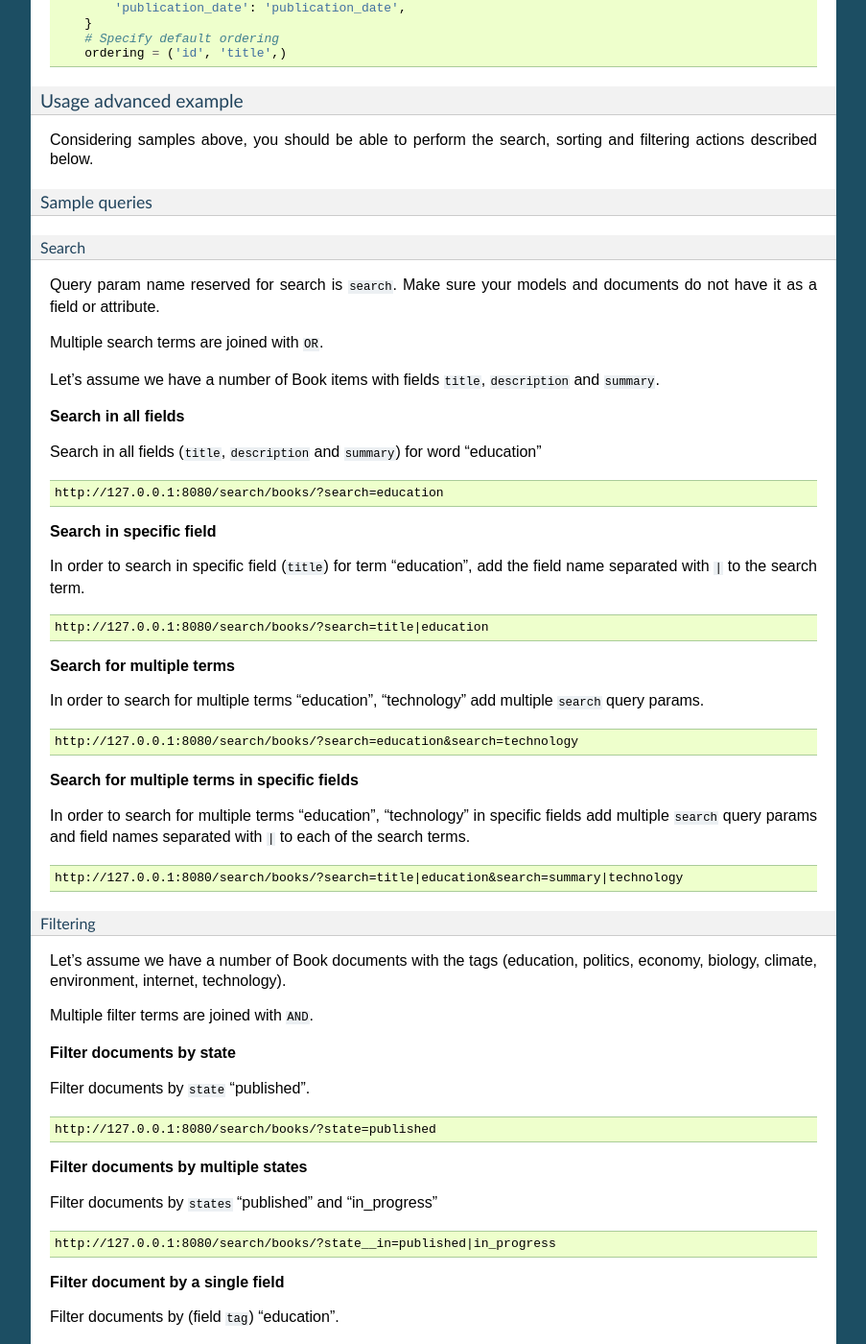
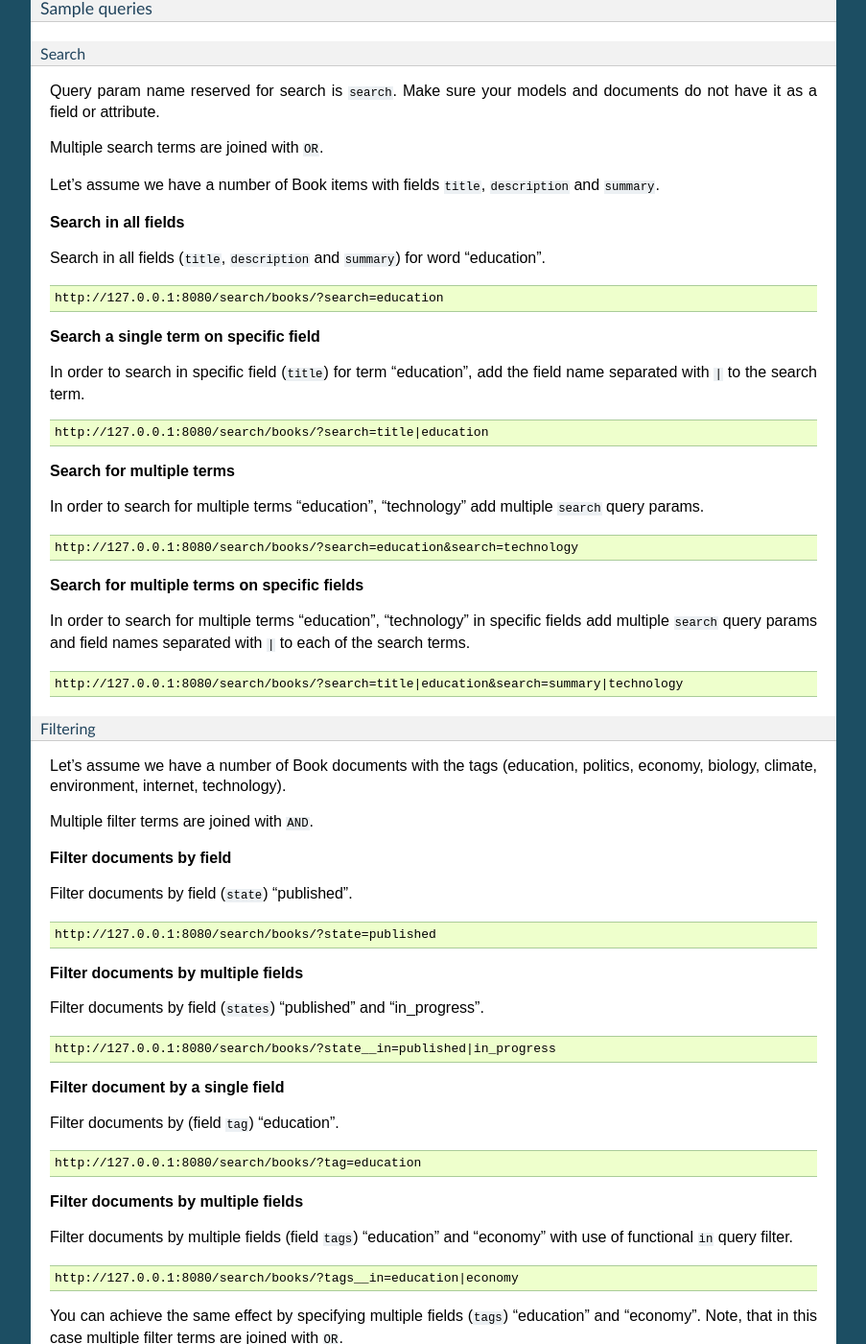
Before and after one commit to barseghyanartur/django-elasticsearch-dsl-drf, a Sphinx documentation site: the page built from docs/index.rst, in a window 1280 px wide and 1400 px high, scrolled down 12633 px. Shown: the whole window at 96% size, without its empty margins (198-1101 px from the left). Built offline with Sphinx 7.4.7, drawn with Linux system fonts in a browser that asks for light colours; pages that are not in the unit, such as notebooks, are missing from menus; the version number could not be read and is left out; some of the changed text lies outside the part shown.

Commit message:
tiny corrections in docs

```diff
--- a/CHANGELOG.rst
+++ b/CHANGELOG.rst
@@ -14,6 +14,12 @@
   release notes carefully before upgrading (for example, when upgrading from
   0.3.4 to 0.4).
 - All backwards incompatible changes are mentioned in this document.
+
+0.1.4
+-----
+2017-06-22
+
+- Minor documentation fixes.
 
 0.1.3
 -----
--- a/INSTALL_ELASTICSEARCH.rst
+++ b/INSTALL_ELASTICSEARCH.rst
@@ -1,6 +1,6 @@
-Install ElasticSearch
+Install Elasticsearch
 =====================
-Install ElasticSearch 2.x
+Install Elasticsearch 2.x
 -------------------------
 (1) First, update your package index.
 
--- a/LICENSE_GPL2.0.txt
+++ b/LICENSE_GPL2.0.txt
@@ -290,8 +290,8 @@
 convey the exclusion of warranty; and each file should have at least
 the "copyright" line and a pointer to where the full notice is found.
 
-    django-elasticsearch-dsl-drf - Filters and handy add-ons to bootstrap
-                                   integration of ElasticSearch with Django.
+    django-elasticsearch-dsl-drf - Integrate Elasticsearch DSL with Django REST
+                                   framework.
     Copyright (C) 2017 Artur Barseghyan
 
     This program is free software; you can redistribute it and/or modify
--- a/LICENSE_LGPL_2.1.txt
+++ b/LICENSE_LGPL_2.1.txt
@@ -470,8 +470,8 @@
 convey the exclusion of warranty; and each file should have at least the
 "copyright" line and a pointer to where the full notice is found.
 
-    django-elasticsearch-dsl-drf - Filters and handy add-ons to bootstrap
-                                   integration of ElasticSearch with Django.
+    django-elasticsearch-dsl-drf - Integrate Elasticsearch DSL with Django REST
+                                   framework.
     Copyright (C) 2017 Artur Barseghyan
 
     This library is free software; you can redistribute it and/or
--- a/TODOS.rst
+++ b/TODOS.rst
@@ -11,7 +11,7 @@
 ==========
 .. code-block:: text
 
-    - Full support of all optional params of each native ElasticSearch filter,
+    - Full support of all optional params of each native Elasticsearch filter,
       such as `flags` on `regexp`.
     - Implement `regexp`, `fuzzy`, `type` and `ids` native filters.
     - Implement `contains`, `gt`, `gte`, `lt`, `lte`, `endswith` functional
--- a/docs/conf.py
+++ b/docs/conf.py
@@ -288,8 +288,7 @@
    u'django-elasticsearch-dsl-drf Documentation',
    u'Artur Barseghyan <artur.barseghyan@gmail.com>',
    'django-elasticsearch-dsl-drf',
-   "Filters and handy add-ons to bootstrap integration of ElasticSearch with "
-   "Django.",
+   "Integrate Elasticsearch DSL with Django REST framework.",
    'Miscellaneous'),
 ]
 
--- a/docs/index.rst
+++ b/docs/index.rst
@@ -34,7 +34,7 @@
 
         pip install django-elasticsearch-dsl-drf
 
-    Or latest stable version from GitHub:
+    or latest stable version from GitHub:
 
     .. code-block:: sh
 
@@ -48,7 +48,7 @@
         INSTALLED_APPS = (
             # ...
             'rest_framework',  # REST framework
-            'django_elasticsearch_dsl',  # ElasticSearch integration
+            'django_elasticsearch_dsl',  # Elasticsearch integration
             # ...
         )
 
@@ -96,7 +96,6 @@
         def __str__(self):
             return self.name
 
-
 Sample basic example document
 ~~~~~~~~~~~~~~~~~~~~~~~~~~~~~
 
@@ -109,9 +108,9 @@
 
     from books.models import Publisher
 
-    # Name of the ElasticSearch index
+    # Name of the Elasticsearch index
     PUBLISHER_INDEX = Index('publisher')
-    # See ElasticSearch Indices API reference for available settings
+    # See Elasticsearch Indices API reference for available settings
     PUBLISHER_INDEX.settings(
         number_of_shards=1,
         number_of_replicas=1
@@ -120,7 +119,7 @@
 
     @PUBLISHER_INDEX.doc_type
     class PublisherDocument(DocType):
-        """Publisher ElasticSearch document."""
+        """Publisher Elasticsearch document."""
 
         id = fields.IntegerField(attr='id')
 
@@ -292,7 +291,7 @@
 
     http://127.0.0.1:8080/search/publisher/?search=reilly
 
-**Search in specific field**
+**Search a single term on specific field**
 
 In order to search in specific field (``name``) for term "reilly", add
 the field name separated with ``|`` to the search term.
@@ -336,7 +335,7 @@
 
     http://127.0.0.1:8080/search/publisher/?city=yerevan
 
-**Filter documents by multiple states**
+**Filter documents by multiple fields**
 
 Filter documents by ``city`` "Yerevan" and "Groningen".
 
@@ -404,13 +402,13 @@
 
 .. code-block:: text
 
-    http://127.0.0.1:8080/search/publisher/?ordering=country
+    http://127.0.0.1:8080/search/publisher/?ordering=-country
 
 **Order documents by multiple fields**
 
 If you want to order by multiple fields, use multiple ordering query params. In
-the example below, documents would be ordered first by field
-``country`` (descending), then by field ``city`` (ascending).
+the example below, documents would be ordered first by field ``country``
+(descending), then by field ``city`` (ascending).
 
 .. code-block:: text
 
@@ -535,7 +533,7 @@
         def publisher_indexing(self):
             """Publisher for indexing.
 
-            Used in ElasticSearch indexing.
+            Used in Elasticsearch indexing.
             """
             if self.publisher is not None:
                 return self.publisher.name
@@ -544,7 +542,7 @@
         def tags_indexing(self):
             """Tags for indexing.
 
-            Used in ElasticSearch indexing.
+            Used in Elasticsearch indexing.
             """
             return json.dumps([tag.title for tag in self.tags.all()])
 
@@ -560,9 +558,9 @@
 
     from books.models import Book
 
-    # Name of the ElasticSearch index
+    # Name of the Elasticsearch index
     BOOK_INDEX = Index('book')
-    # See ElasticSearch Indices API reference for available settings
+    # See Elasticsearch Indices API reference for available settings
     BOOK_INDEX.settings(
         number_of_shards=1,
         number_of_replicas=1
@@ -579,7 +577,7 @@
 
     @BOOK_INDEX.doc_type
     class BookDocument(DocType):
-        """Book ElasticSearch document."""
+        """Book Elasticsearch document."""
 
         id = fields.IntegerField(attr='id')
 
@@ -721,20 +719,7 @@
                 'stock_count',
                 'tags',
             )
-            read_only_fields = (
-                'id',
-                'title',
-                'description',
-                'summary',
-                'publisher',
-                'publication_date',
-                'state',
-                'isbn',
-                'price',
-                'pages',
-                'stock_count',
-                'tags',
-            )
+            read_only_fields = fields
 
         def get_tags(self, obj):
             """Get tags."""
@@ -853,13 +838,13 @@
 **Search in all fields**
 
 Search in all fields (``title``, ``description`` and ``summary``) for word
-"education"
+"education".
 
 .. code-block:: text
 
     http://127.0.0.1:8080/search/books/?search=education
 
-**Search in specific field**
+**Search a single term on specific field**
 
 In order to search in specific field (``title``) for term "education", add
 the field name separated with ``|`` to the search term.
@@ -877,7 +862,7 @@
 
     http://127.0.0.1:8080/search/books/?search=education&search=technology
 
-**Search for multiple terms in specific fields**
+**Search for multiple terms on specific fields**
 
 In order to search for multiple terms "education", "technology" in specific
 fields add multiple ``search`` query params and field names separated with
@@ -895,17 +880,17 @@
 
 Multiple filter terms are joined with ``AND``.
 
-**Filter documents by state**
+**Filter documents by field**
 
-Filter documents by ``state`` "published".
+Filter documents by field (``state``) "published".
 
 .. code-block:: text
 
     http://127.0.0.1:8080/search/books/?state=published
 
-**Filter documents by multiple states**
+**Filter documents by multiple fields**
 
-Filter documents by ``states`` "published" and "in_progress"
+Filter documents by field (``states``) "published" and "in_progress".
 
 .. code-block:: text
 
@@ -928,7 +913,7 @@
 
     http://127.0.0.1:8080/search/books/?tags__in=education|economy
 
-You can achieve the same effect by specifying multiple tags (``tags``)
+You can achieve the same effect by specifying multiple fields (``tags``)
 "education" and "economy". Note, that in this case multiple filter terms are
 joined with ``OR``.
 
```
Also changed, not shown: other parts of docs/index.rst (+3 -4 lines), README.rst (+27 -42 lines), vagrant/README.rst, 11 other files.
